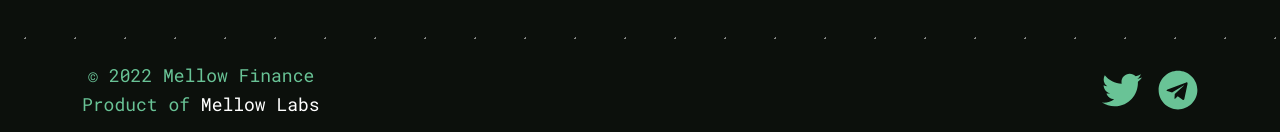
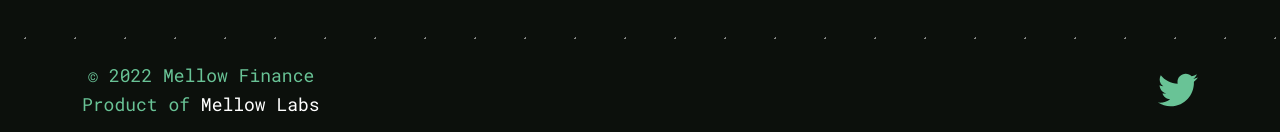
Before and after one commit to wutangdev/lab-token-landing, a Next.js app: page / in a window 1280 px wide. Shown: the part 4770-4902 px from the top of the page. Built offline with nearby package versions, Linux system fonts and the light colour scheme.

Commit message:
socials update

```diff
--- a/components/Footer.tsx
+++ b/components/Footer.tsx
@@ -19,8 +19,8 @@ function Footer() {
                 </div>
 
                 <ul className="nav col-md-4 justify-content-end list-unstyled d-flex">
-                    <li className="ms-3"><a href="https://twitter.com/TheLabReserve" target="_blank" rel="noreferrer"><FaTwitter color='#69c396'  size={"2.5rem"}/></a></li>
-                    <li className="ms-3"><a href="https://t.me/LabReserve" target="_blank" rel="noreferrer"><FaTelegram color='#69c396'  size={"2.5rem"}/></a></li>
+                    <li className="ms-3"><a href="https://twitter.com/MellowDeFi" target="_blank" rel="noreferrer"><FaTwitter color='#69c396'  size={"2.5rem"}/></a></li>
+                    {/* <li className="ms-3"><a href="https://t.me/LabReserve" target="_blank" rel="noreferrer"><FaTelegram color='#69c396'  size={"2.5rem"}/></a></li>                 */}
                 </ul>
                 </footer>
             </div>
--- a/styles/general.scss
+++ b/styles/general.scss
@@ -15,7 +15,7 @@ to {
 }
 
 // new green #69c396
-// old green #69c396
+// old green #01d437
 
 .loading {
 margin-bottom:20px;
```
